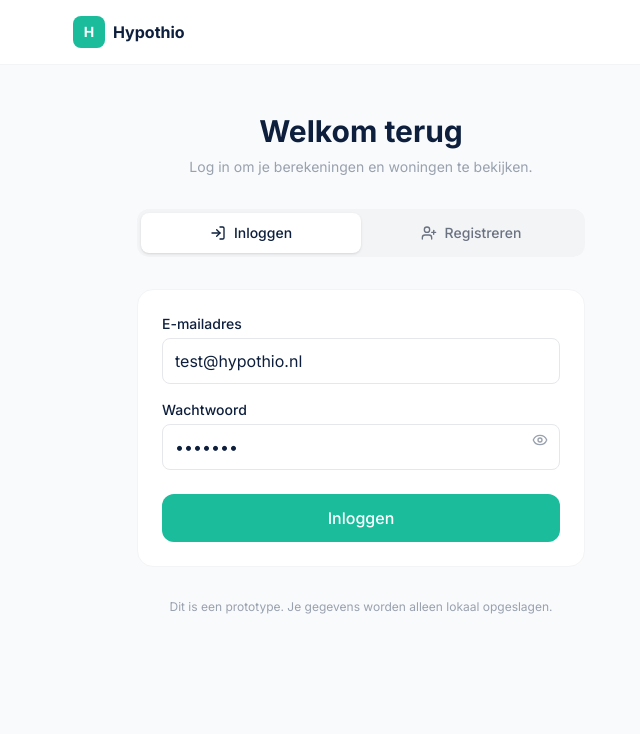
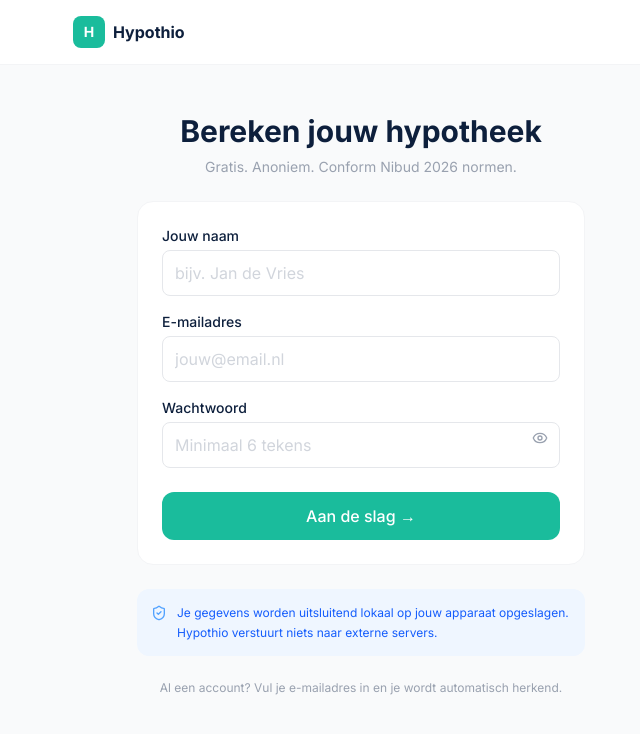
Before and after one commit to TVDH1992/hypothio, a React (Vite) app: page / in a window 1280 px wide. Shown: the top 734 px of the page, without its empty margins (279-919 px from the left). Built offline with nearby package versions, Linux system fonts and the light colour scheme.

Commit message:
Fix login: auto-register on first visit, simplify auth flow

```diff
--- a/src/components/LoginScreen.tsx
+++ b/src/components/LoginScreen.tsx
@@ -1,5 +1,5 @@
 import { useState } from 'react';
-import { LogIn, UserPlus, Eye, EyeOff } from 'lucide-react';
+import { Eye, EyeOff, ShieldCheck } from 'lucide-react';
 import { Button } from './ui/Button';
 import { FormField } from './ui/FormField';
 import { laadSessie, slaSessionOp } from '../lib/profiel';
@@ -9,24 +9,17 @@ interface Props {
   onLogin: (sessie: Sessie) => void;
 }
 
-type Tab = 'login' | 'registreer';
-
 export function LoginScreen({ onLogin }: Props) {
-  const [tab, setTab] = useState<Tab>('login');
-  const [naam, setNaam] = useState('Test Gebruiker');
-  const [email, setEmail] = useState('test@hypothio.nl');
-  const [wachtwoord, setWachtwoord] = useState('test123');
+  const [naam, setNaam] = useState('');
+  const [email, setEmail] = useState('');
+  const [wachtwoord, setWachtwoord] = useState('');
   const [toonWachtwoord, setToonWachtwoord] = useState(false);
   const [fout, setFout] = useState('');
 
   function handleSubmit() {
     setFout('');
-    if (!email.trim() || !wachtwoord) {
+    if (!naam.trim() || !email.trim() || !wachtwoord) {
       setFout('Vul alle velden in.');
-      return;
-    }
-    if (tab === 'registreer' && !naam.trim()) {
-      setFout('Vul je naam in.');
       return;
     }
     if (wachtwoord.length < 6) {
@@ -34,27 +27,22 @@ export function LoginScreen({ onLogin }: Props) {
       return;
     }
 
-    if (tab === 'login') {
+    // Bestaand account? Log in. Nieuw? Registreer automatisch.
     const bestaand = laadSessie();
-      if (!bestaand || bestaand.email !== email.trim().toLowerCase()) {
-        setFout('Geen account gevonden met dit e-mailadres. Registreer eerst.');
-        return;
-      }
-      onLogin(bestaand);
-    } else {
-      const nieuw: Sessie = {
+    const sessie: Sessie = bestaand?.email === email.trim().toLowerCase()
+      ? bestaand
+      : {
           naam: naam.trim(),
           email: email.trim().toLowerCase(),
           aangemaakt: new Date().toLocaleDateString('nl-NL'),
         };
-      slaSessionOp(nieuw);
-      onLogin(nieuw);
-    }
+
+    slaSessionOp(sessie);
+    onLogin(sessie);
   }
 
   return (
     <div className="min-h-screen bg-gray-50 flex flex-col" style={{ fontFamily: "'Inter', sans-serif" }}>
-      {/* Header */}
       <header className="bg-white border-b border-gray-100 px-4 py-4">
         <div className="max-w-xl mx-auto flex items-center gap-2">
           <div className="w-8 h-8 bg-[#1ABC9C] rounded-lg flex items-center justify-center">
@@ -65,49 +53,19 @@ export function LoginScreen({ onLogin }: Props) {
       </header>
 
       <main className="flex-1 flex items-start justify-center px-4 pt-12">
-        <div className="w-full max-w-md space-y-8">
-          {/* Hero tekst */}
+        <div className="w-full max-w-md space-y-6">
           <div className="text-center space-y-2">
-            <h1 className="text-3xl font-bold text-[#0D1F3C]">
-              {tab === 'login' ? 'Welkom terug' : 'Maak een account'}
-            </h1>
-            <p className="text-gray-400 text-sm">
-              {tab === 'login'
-                ? 'Log in om je berekeningen en woningen te bekijken.'
-                : 'Bereken je maximale hypotheek en sla woningen op.'}
-            </p>
+            <h1 className="text-3xl font-bold text-[#0D1F3C]">Bereken jouw hypotheek</h1>
+            <p className="text-gray-400 text-sm">Gratis. Anoniem. Conform Nibud 2026 normen.</p>
           </div>
 
-          {/* Tab toggle */}
-          <div className="flex bg-gray-100 rounded-xl p-1">
-            <button
-              type="button"
-              onClick={() => { setTab('login'); setFout(''); }}
-              className={`flex-1 flex items-center justify-center gap-2 py-2.5 rounded-lg text-sm font-medium transition cursor-pointer
-                ${tab === 'login' ? 'bg-white text-[#0D1F3C] shadow-sm' : 'text-gray-500 hover:text-gray-700'}`}
-            >
-              <LogIn className="w-4 h-4" /> Inloggen
-            </button>
-            <button
-              type="button"
-              onClick={() => { setTab('registreer'); setFout(''); }}
-              className={`flex-1 flex items-center justify-center gap-2 py-2.5 rounded-lg text-sm font-medium transition cursor-pointer
-                ${tab === 'registreer' ? 'bg-white text-[#0D1F3C] shadow-sm' : 'text-gray-500 hover:text-gray-700'}`}
-            >
-              <UserPlus className="w-4 h-4" /> Registreren
-            </button>
-          </div>
-
-          {/* Formulier */}
           <div className="bg-white rounded-2xl border border-gray-100 p-6 space-y-4">
-            {tab === 'registreer' && (
             <FormField
               label="Jouw naam"
               placeholder="bijv. Jan de Vries"
               value={naam}
               onChange={e => setNaam(e.target.value)}
             />
-            )}
             <FormField
               label="E-mailadres"
               type="email"
@@ -119,7 +77,7 @@ export function LoginScreen({ onLogin }: Props) {
               <FormField
                 label="Wachtwoord"
                 type={toonWachtwoord ? 'text' : 'password'}
-                placeholder={tab === 'registreer' ? 'Minimaal 6 tekens' : '••••••••'}
+                placeholder="Minimaal 6 tekens"
                 value={wachtwoord}
                 onChange={e => setWachtwoord(e.target.value)}
                 onKeyDown={(e: React.KeyboardEvent) => e.key === 'Enter' && handleSubmit()}
@@ -138,12 +96,19 @@ export function LoginScreen({ onLogin }: Props) {
             )}
 
             <Button onClick={handleSubmit} className="w-full mt-2">
-              {tab === 'login' ? 'Inloggen' : 'Account aanmaken'}
+              Aan de slag →
             </Button>
           </div>
 
+          <div className="flex items-start gap-2.5 p-3.5 bg-blue-50 rounded-xl">
+            <ShieldCheck className="w-4 h-4 text-blue-400 shrink-0 mt-0.5" />
+            <p className="text-xs text-blue-600 leading-relaxed">
+              Je gegevens worden uitsluitend lokaal op jouw apparaat opgeslagen. Hypothio verstuurt niets naar externe servers.
+            </p>
+          </div>
+
           <p className="text-center text-xs text-gray-400 pb-8">
-            Dit is een prototype. Je gegevens worden alleen lokaal opgeslagen.
+            Al een account? Vul je e-mailadres in en je wordt automatisch herkend.
           </p>
         </div>
       </main>
```
Lines whose indentation alone changed are shown as unchanged.
